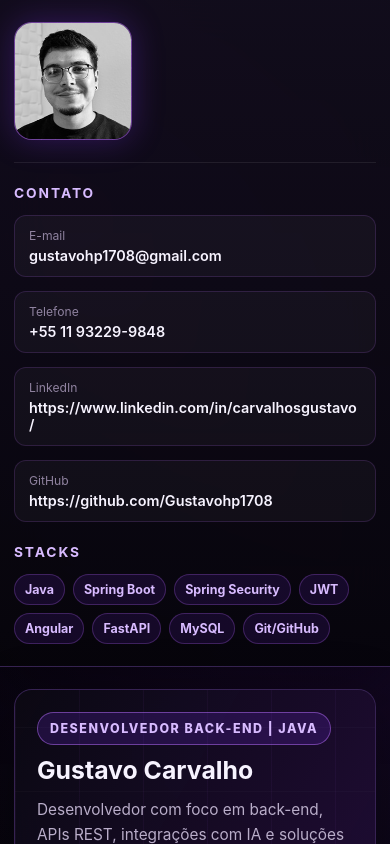
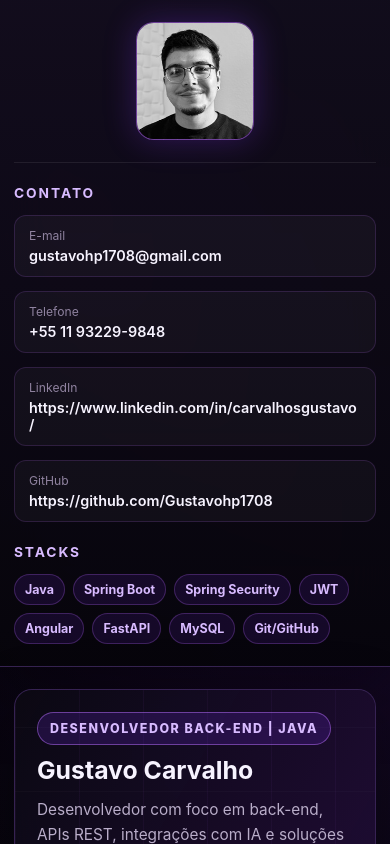
Before and after one commit to Gustavohp1708/portifolio, an Angular app: page / in a window 390 px wide. Shown: the top 844 px of the page. Built offline with nearby package versions, Linux system fonts and the light colour scheme.

Commit message:
style: center sidebar profile image

```diff
--- a/src/app/components/sidebar/sidebar.component.scss
+++ b/src/app/components/sidebar/sidebar.component.scss
@@ -11,6 +11,7 @@
 
 .profile {
   display: grid;
+  justify-items: center;
   gap: 18px;
   padding-bottom: 28px;
   border-bottom: 1px solid rgba(255, 255, 255, 0.08);
@@ -130,7 +131,7 @@ h2 {
   }
 
   .profile {
-    grid-template-columns: auto 1fr;
+    grid-template-columns: 1fr;
     align-items: center;
     padding-bottom: 22px;
   }
```
